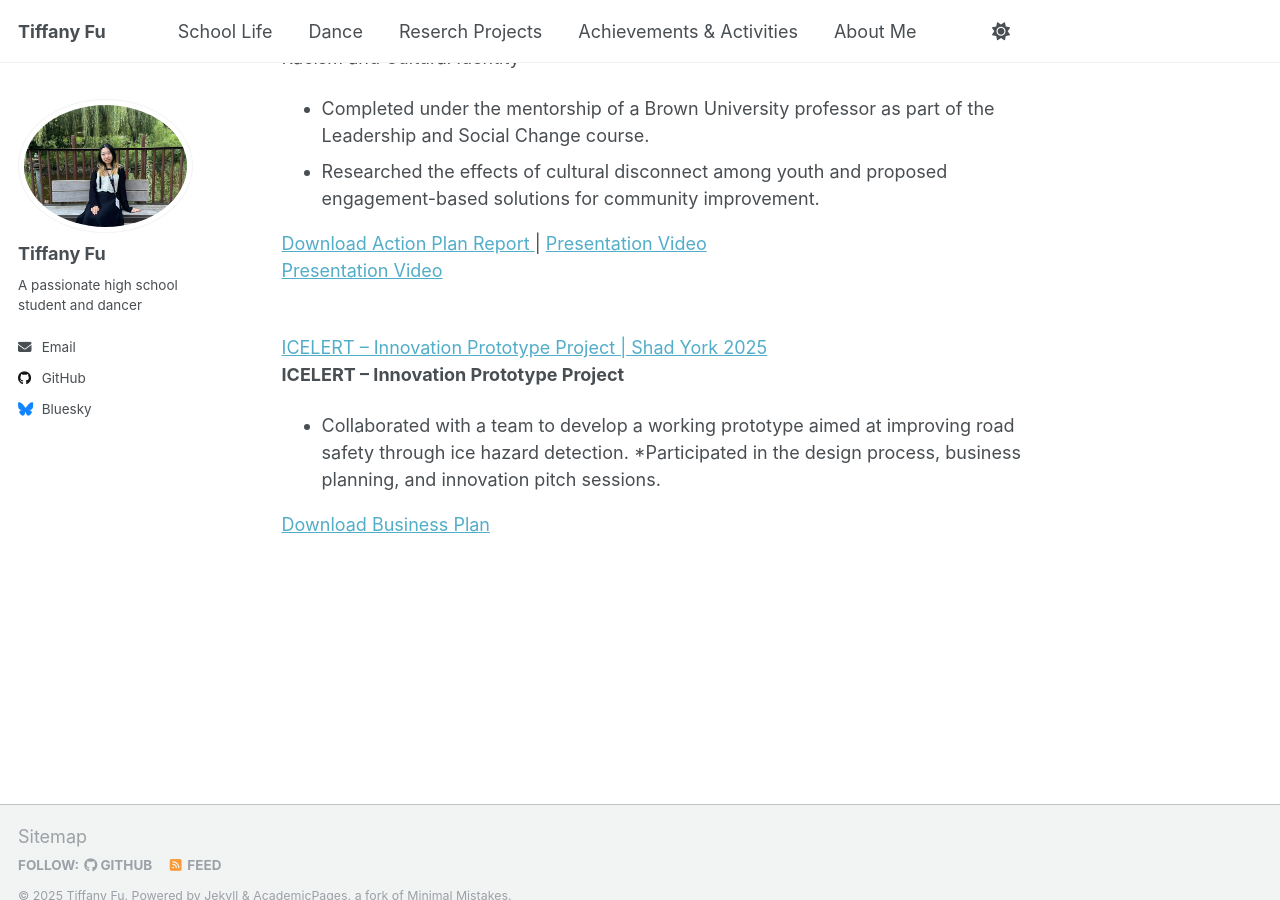
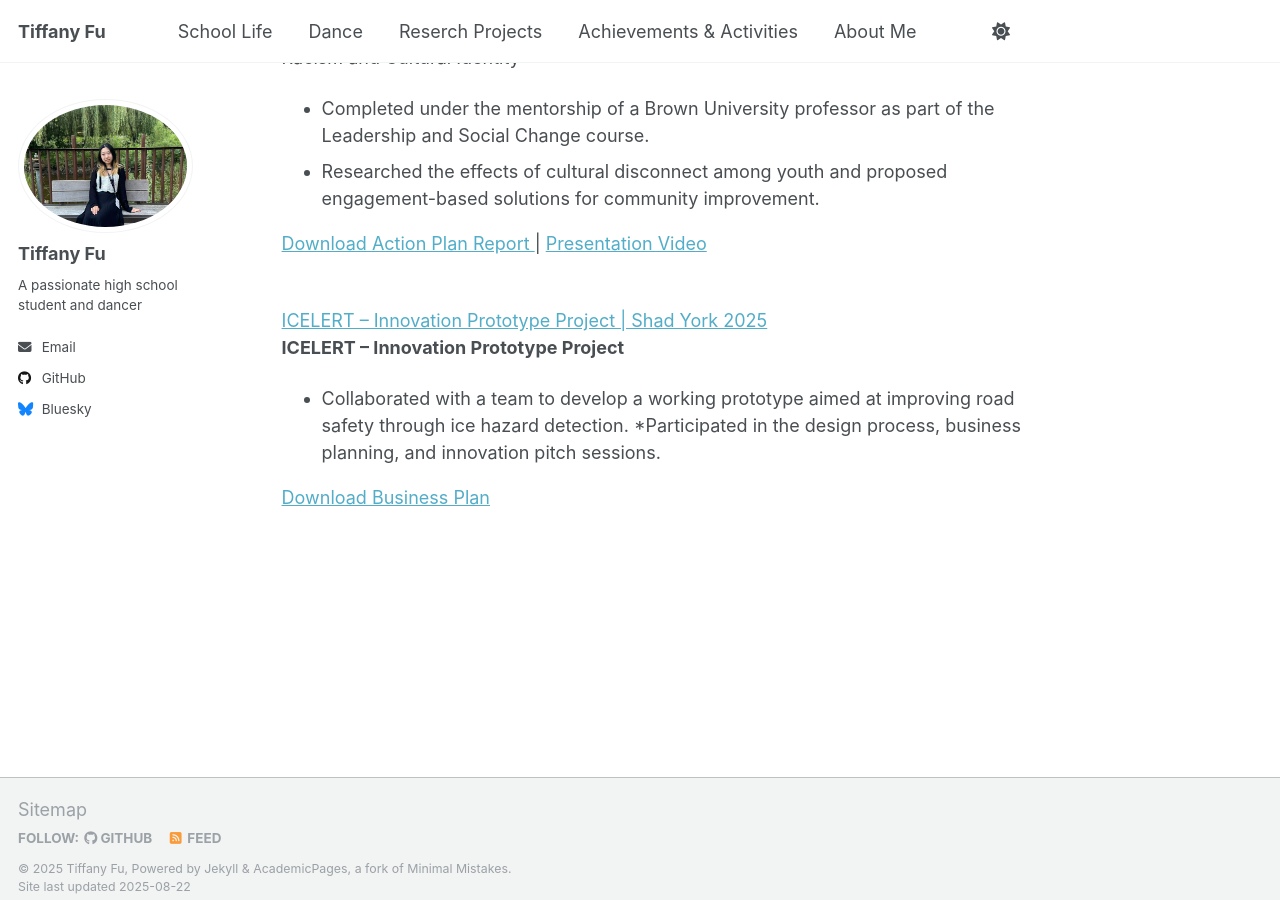
Before and after one commit to TiffanyJTFu/TiffanyFu, a Jekyll site: the page built from _pages/about.md, in a window 1280 px wide and 900 px high, scrolled down 2510 px. Built offline with Jekyll 4.4.1, drawn with Linux system fonts in a browser that asks for light colours; a script that is not in the unit is left out.

Commit message:
Update about.md

```diff
--- a/_pages/about.md
+++ b/_pages/about.md
@@ -45,8 +45,7 @@ Her academic interests span **political science**, **psychology**, **economics**
 * Researched the effects of cultural disconnect among youth and proposed engagement-based solutions for community improvement.
 
 <a href="https://tiffanyjtfu.github.io/TiffanyFu/files/Step 8B_ Action plan Final Report - Tiffany Fu.pdf" target="_blank" rel="noopener noreferrer">Download Action Plan Report
-</a> | <a href="https://tiffanyjtfu.github.io/TiffanyFu/files/Action plan Presentation.mp4" target="_blank" rel="noopener noreferrer">Presentation Video</a>
-<br><a href="https://tiffanyjtfu.github.io/TiffanyFu/files/Action plan Presentation.mp4" target="_blank" rel="noopener noreferrer">Presentation Video</a>
+</a> | <a href="https://tiffanyjtfu.github.io/TiffanyFu/files/Action plan Presentation.mp4" target="_blank" rel="noopener noreferrer">Presentation Video</a>&nbsp;
 
 <br><a href="https://tiffanyjtfu.github.io/TiffanyFu/teaching/InnovationProject" target='_blank'>ICELERT – Innovation Prototype Project | Shad York 2025</a>
 <br>**ICELERT – Innovation Prototype Project**
```
